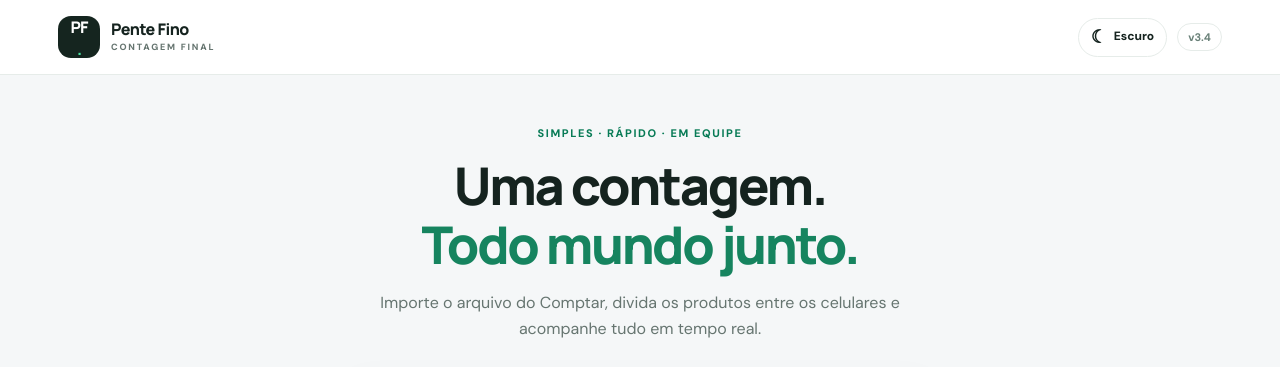
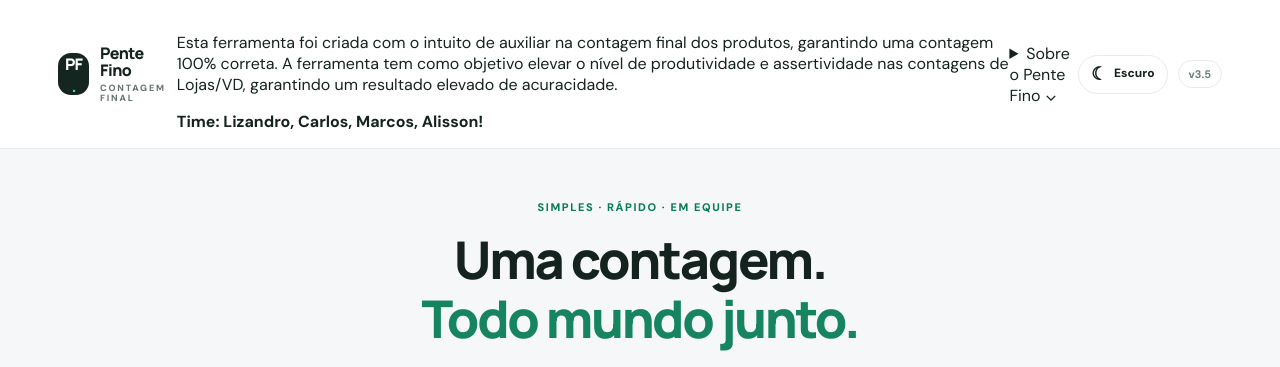
Before and after one commit to ElCarlosPatron/PenteFino, a Flask app: page / in a window 1280 px wide. Shown: the top 367 px of the page. Run offline with Flask 3, Linux system fonts and the light colour scheme; parts of the project's set-up code (start-up, migrations or seed data) failed here and were passed over; some libraries are stand-ins or nearby versions.

Commit message:
Destaca proposito do Pente Fino e equipe no cabecalho

```diff
--- a/templates/base.html
+++ b/templates/base.html
@@ -23,12 +23,23 @@
       <span class="brand-icon">PF<span class="brand-dot">.</span></span>
       <span class="brand-text">Pente Fino <small>CONTAGEM FINAL</small></span>
     </a>
+    <div class="topbar-mission" aria-label="Propósito do Pente Fino">
+      <p>Esta ferramenta foi criada com o intuito de auxiliar na contagem final dos produtos, garantindo uma contagem 100% correta. A ferramenta tem como objetivo elevar o nível de produtividade e assertividade nas contagens de Lojas/VD, garantindo um resultado elevado de acuracidade.</p>
+      <strong>Time: Lizandro, Carlos, Marcos, Alisson!</strong>
+    </div>
+    <details class="topbar-mission-mobile">
+      <summary>Sobre o Pente Fino <span aria-hidden="true">⌄</span></summary>
+      <div class="topbar-mission-mobile-body">
+        <p>Esta ferramenta foi criada com o intuito de auxiliar na contagem final dos produtos, garantindo uma contagem 100% correta. A ferramenta tem como objetivo elevar o nível de produtividade e assertividade nas contagens de Lojas/VD, garantindo um resultado elevado de acuracidade.</p>
+        <strong>Time: Lizandro, Carlos, Marcos, Alisson!</strong>
+      </div>
+    </details>
     <div class="topbar-actions">
       <button type="button" class="theme-toggle" data-theme-toggle aria-label="Ativar tema escuro" aria-pressed="false">
         <span class="theme-icon" data-theme-icon aria-hidden="true">☾</span>
         <span data-theme-label>Escuro</span>
       </button>
-      <span class="topbar-tag">v3.4</span>
+      <span class="topbar-tag">v3.5</span>
     </div>
   </header>
   <main class="container {% block container_class %}{% endblock %}">
```
